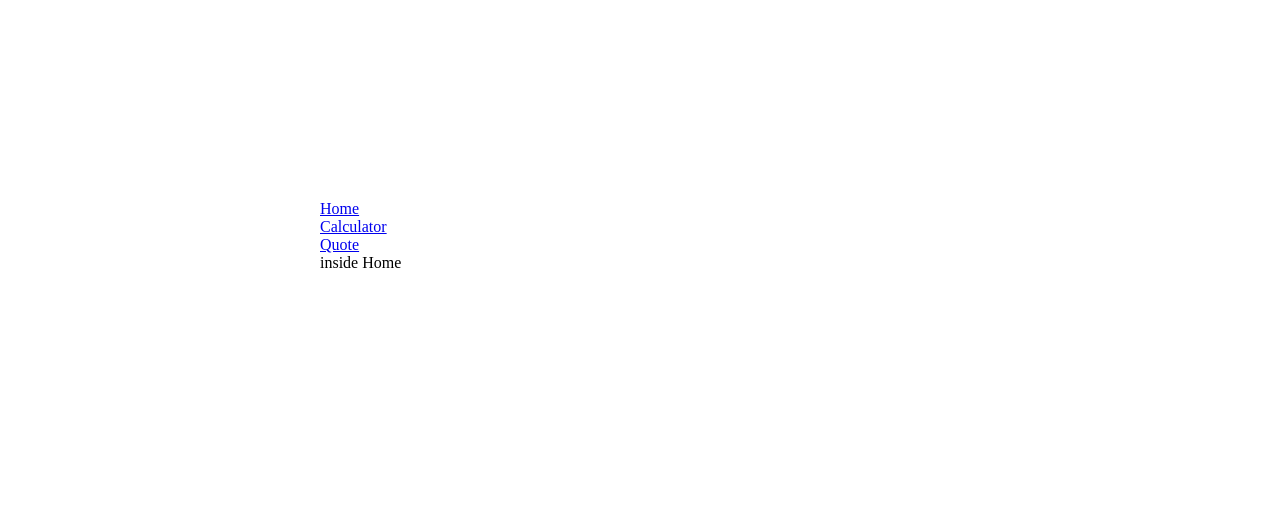
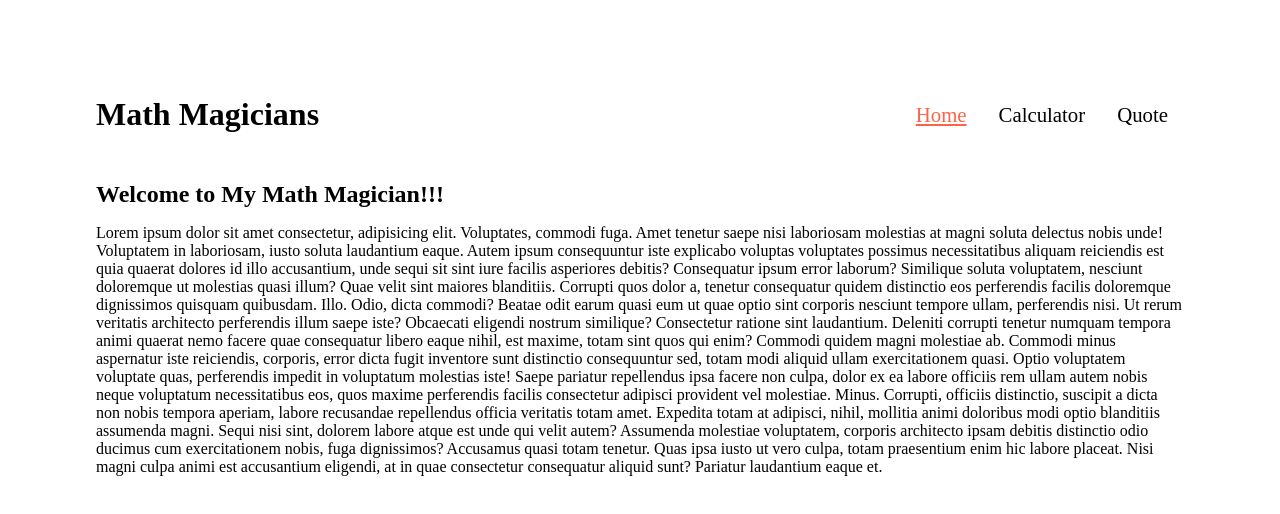
Before and after one commit to SamanAtashi/My-Math-Magicians-app, a React (Create React App) app: page / in a window 1280 px wide. Shown: the top 514 px of the page. Built offline with nearby package versions, Linux system fonts and the light colour scheme.

Commit message:
Add simple styling

```diff
--- a/src/App.css
+++ b/src/App.css
@@ -1,9 +1,13 @@
 #root {
-  width: 50%;
-  height: 50%;
+  width: 100%;
+  height: 100%;
+  padding: 6rem;
 }
 
 .App {
   width: 100%;
   height: 100%;
+  padding: 3rem 0;
+  display: flex;
+  justify-content: space-between;
 }
--- a/src/App.js
+++ b/src/App.js
@@ -16,13 +16,14 @@ const App = () => (
     <Switch>
       <Route path="/calculator">
         <div className="App">
+          <h2>Let&apos;s do some Calculation!</h2>
           <Calculator />
         </div>
       </Route>
       <Route path="/quote">
         <Quote />
       </Route>
-      <Route path="/">
+      <Route exact path="/">
         <Home />
       </Route>
     </Switch>
--- a/src/components/Calculator.css
+++ b/src/components/Calculator.css
@@ -1,13 +1,5 @@
 li {
   list-style: none;
-}
-
-ul {
-  width: 100%;
-  height: 100%;
-  flex-wrap: wrap;
-
-  /* justify-content: flex-end; */
 }
 
 button {
@@ -19,6 +11,12 @@ button {
 button:hover {
   cursor: pointer;
   background-color: greenyellow;
+}
+
+.calc {
+  width: 30%;
+  height: 60%;
+  flex-wrap: wrap;
 }
 
 .d-flex {
--- a/src/components/Calculator.js
+++ b/src/components/Calculator.js
@@ -60,7 +60,7 @@ const Calculator = () => {
   ));
 
   return (
-    <ul className="d-flex">
+    <ul className="d-flex calc">
       <li className="calc-result d-flex o-0">{state.display}</li>
       {listItem}
     </ul>
--- /dev/null
+++ b/src/components/Navbar.css
@@ -0,0 +1,25 @@
+h1 {
+  font-size: 2rem;
+}
+
+nav {
+  width: 100%;
+  display: flex;
+  justify-content: space-between;
+  align-items: center;
+}
+
+nav a:hover {
+  color: tomato;
+}
+
+.active-link {
+  text-decoration: underline;
+  color: tomato;
+}
+
+.links {
+  display: flex;
+  padding: 0 1rem;
+  font-size: 1.3rem;
+}
--- a/src/components/Navbar.js
+++ b/src/components/Navbar.js
@@ -1,5 +1,6 @@
 import React from 'react';
 import { NavLink } from 'react-router-dom';
+import './Navbar.css';
 
 const Navbar = () => {
   const links = [
@@ -21,10 +22,13 @@ const Navbar = () => {
   ];
 
   return (
-    <nav>
+    <nav className="header">
+      <h1>Math Magicians</h1>
+      <ul className="d-flex">
         {links.map((link) => (
-        <li key={link.id}>
+          <li key={link.id} className="links">
             <NavLink
+              exact
               to={link.path}
               activeClassName="active-link"
             >
@@ -32,6 +36,7 @@ const Navbar = () => {
             </NavLink>
           </li>
         ))}
+      </ul>
     </nav>
 
   );
--- a/src/index.css
+++ b/src/index.css
@@ -2,12 +2,18 @@
   margin: 0;
   padding: 0;
   box-sizing: border-box;
+  color: black;
+}
+
+*::selection {
+  background-color: tomato;
 }
 
 body {
   width: 100vw;
   height: 100vh;
-  display: flex;
-  justify-content: center;
-  align-items: center;
 }
+
+a {
+  text-decoration: none;
+}
--- /dev/null
+++ b/src/pages/Home.css
@@ -0,0 +1,7 @@
+.home {
+  padding: 2rem 0;
+}
+
+h2 {
+  margin: 1rem 0;
+}
--- a/src/pages/Home.js
+++ b/src/pages/Home.js
@@ -1,5 +1,23 @@
+/* eslint-disable max-len */
 import React from 'react';
+import './Home.css';
 
-const Home = () => <p>inside Home</p>;
+const Home = () => (
+  <div className="home">
+    <h2>Welcome to My Math Magician!!!</h2>
+    <p>
+      Lorem ipsum dolor sit amet consectetur, adipisicing elit. Voluptates, commodi fuga. Amet tenetur saepe nisi laboriosam molestias at magni soluta delectus nobis unde! Voluptatem in laboriosam, iusto soluta laudantium eaque.
+      Autem ipsum consequuntur iste explicabo voluptas voluptates possimus necessitatibus aliquam reiciendis est quia quaerat dolores id illo accusantium, unde sequi sit sint iure facilis asperiores debitis? Consequatur ipsum error laborum?
+      Similique soluta voluptatem, nesciunt doloremque ut molestias quasi illum? Quae velit sint maiores blanditiis. Corrupti quos dolor a, tenetur consequatur quidem distinctio eos perferendis facilis doloremque dignissimos quisquam quibusdam. Illo.
+      Odio, dicta commodi? Beatae odit earum quasi eum ut quae optio sint corporis nesciunt tempore ullam, perferendis nisi. Ut rerum veritatis architecto perferendis illum saepe iste? Obcaecati eligendi nostrum similique?
+      Consectetur ratione sint laudantium. Deleniti corrupti tenetur numquam tempora animi quaerat nemo facere quae consequatur libero eaque nihil, est maxime, totam sint quos qui enim? Commodi quidem magni molestiae ab.
+      Commodi minus aspernatur iste reiciendis, corporis, error dicta fugit inventore sunt distinctio consequuntur sed, totam modi aliquid ullam exercitationem quasi. Optio voluptatem voluptate quas, perferendis impedit in voluptatum molestias iste!
+      Saepe pariatur repellendus ipsa facere non culpa, dolor ex ea labore officiis rem ullam autem nobis neque voluptatum necessitatibus eos, quos maxime perferendis facilis consectetur adipisci provident vel molestiae. Minus.
+      Corrupti, officiis distinctio, suscipit a dicta non nobis tempora aperiam, labore recusandae repellendus officia veritatis totam amet. Expedita totam at adipisci, nihil, mollitia animi doloribus modi optio blanditiis assumenda magni.
+      Sequi nisi sint, dolorem labore atque est unde qui velit autem? Assumenda molestiae voluptatem, corporis architecto ipsam debitis distinctio odio ducimus cum exercitationem nobis, fuga dignissimos? Accusamus quasi totam tenetur.
+      Quas ipsa iusto ut vero culpa, totam praesentium enim hic labore placeat. Nisi magni culpa animi est accusantium eligendi, at in quae consectetur consequatur aliquid sunt? Pariatur laudantium eaque et.
+    </p>
+  </div>
+);
 
 export default Home;
--- /dev/null
+++ b/src/pages/Quote.css
@@ -0,0 +1,9 @@
+.quote {
+  width: 100%;
+  height: 80%;
+  display: flex;
+  justify-content: center;
+  align-items: center;
+  text-align: center;
+  font-style: italic;
+}
--- a/src/pages/Quote.js
+++ b/src/pages/Quote.js
@@ -1,5 +1,11 @@
+/* eslint-disable max-len */
 import React from 'react';
+import './Quote.css';
 
-const Quote = () => <p>inside Quote</p>;
+const Quote = () => (
+  <div className="quote">
+    <h2>Mathematics is not about numbers , equations , computations , or algorithms: it is about understanding. -William Paul Thurston</h2>
+  </div>
+);
 
 export default Quote;
```
Also changed, not shown: public/index.html (line endings or trailing spaces). Lines whose indentation alone changed are shown as unchanged.
